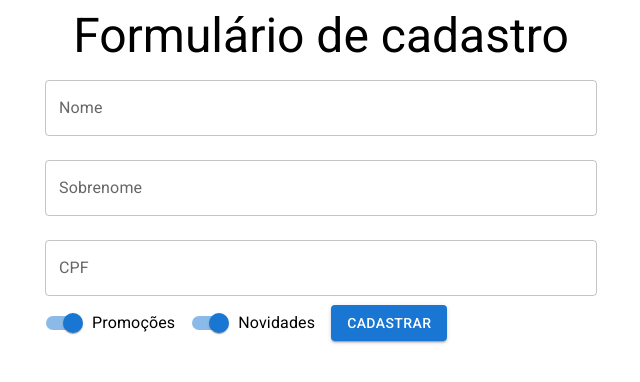
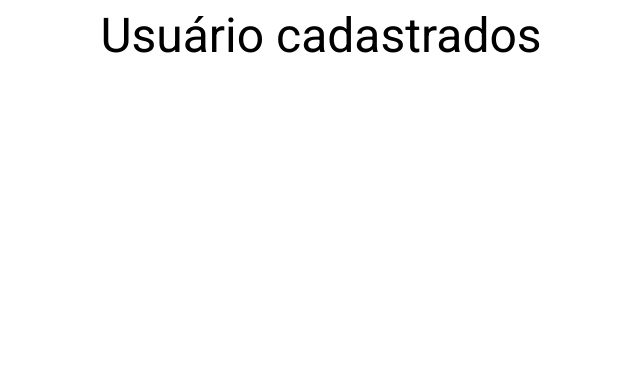
Before and after one commit to frostroach/react-form, a React (Create React App) app: page / in a window 1280 px wide. Shown: the top 382 px of the page, without its empty margins (319-959 px from the left). Built offline with nearby package versions, Linux system fonts and the light colour scheme.

Commit message:
feat: add router to app file

```diff
--- a/src/App.tsx
+++ b/src/App.tsx
@@ -1,25 +1,14 @@
 import React from "react";
-import SignupForm from "./components/SignupForm/SignupForm";
-import { Container, Typography } from "@mui/material";
 
 import "@fontsource/roboto/300.css";
 import "@fontsource/roboto/400.css";
 import "@fontsource/roboto/500.css";
 import "@fontsource/roboto/700.css";
 
+import Router from "./routes";
+
 function App() {
-  return (
-    <Container maxWidth="sm">
-      <Typography variant="h3" component="h1" align="center">
-        Formulário de cadastro
-      </Typography>
-      <SignupForm
-        onSubmitForm={(data) => {
-          console.log("app", data);
-        }}
-      />
-    </Container>
-  );
+  return <Router />;
 }
 
 export default App;
```
